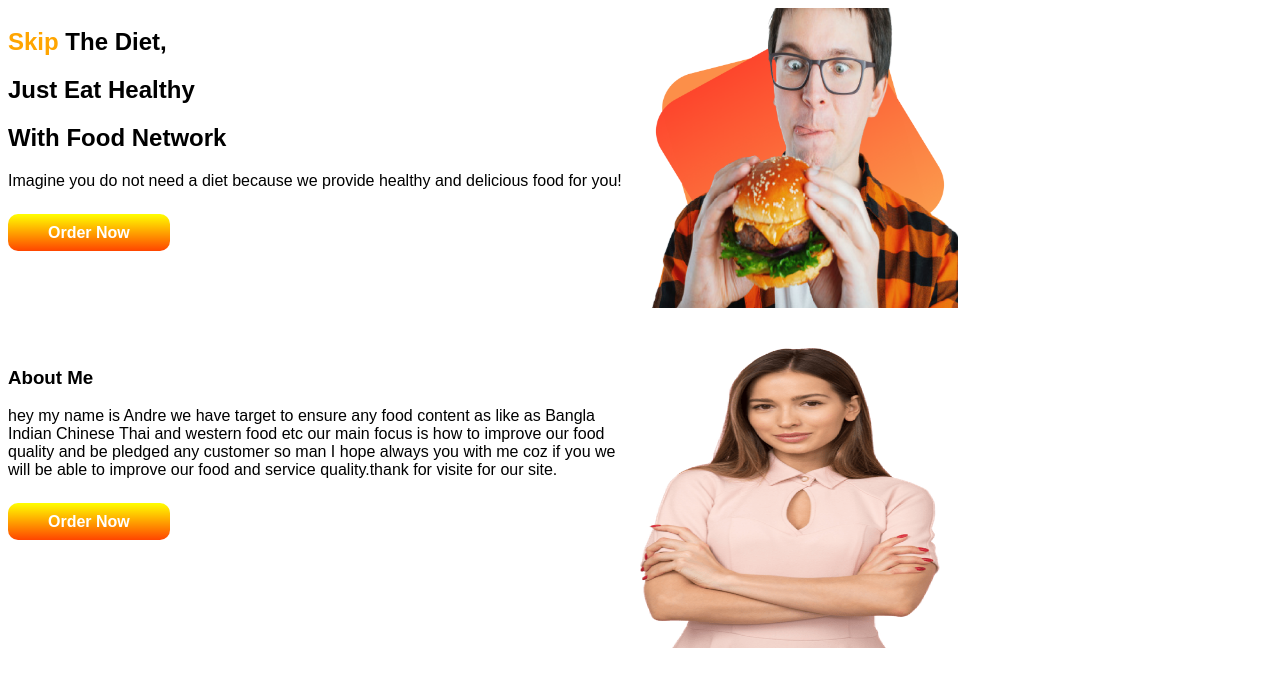
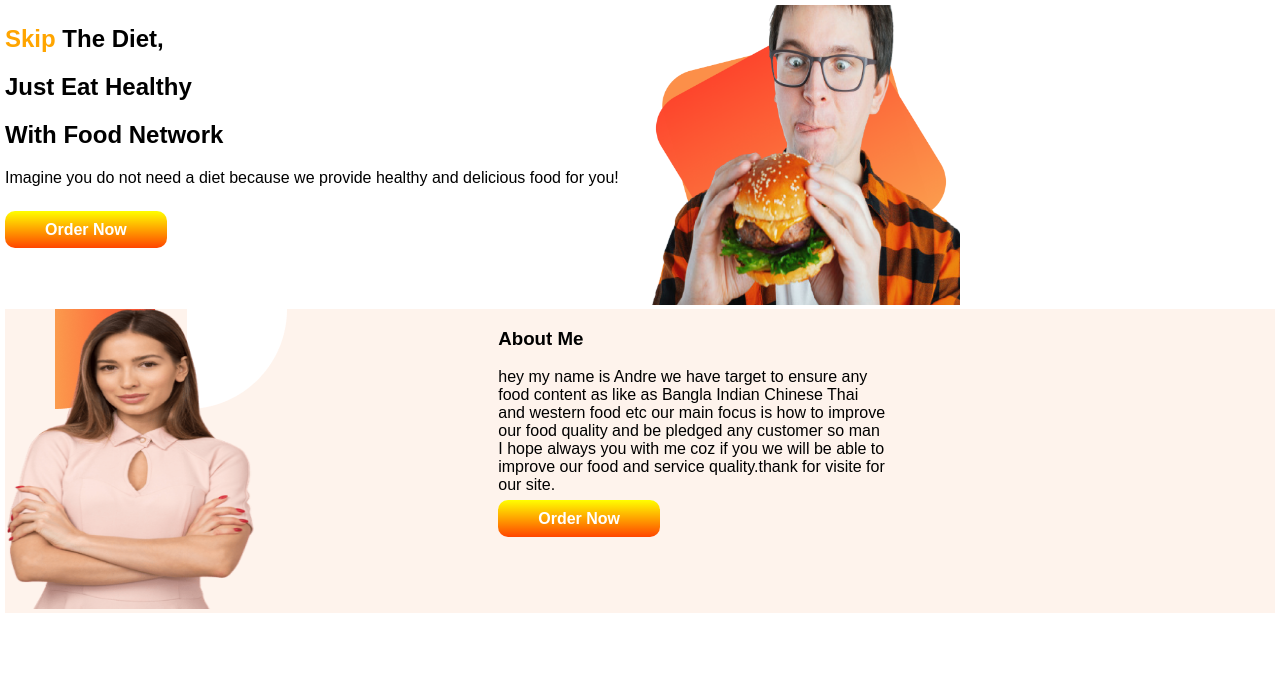
Before and after one commit to zulquar-nine/food-network, a plain HTML site: page index.html in a window 1280 px wide. Drawn offline with Linux system fonts and the light colour scheme.

Commit message:
t-commit

```diff
--- a/index.html
+++ b/index.html
@@ -21,11 +21,12 @@
             <a class="link-button" href="www.google.com">Order Now</a>
         </div>
         <div class="half-width"><img src="images/male.png" alt="" width="500" height="300"></div>
-    </section><br><br>
+    </section>
 
-    <section>
-        <div class="half-width">
-            <div class="text">
+    <section class="top-banner">
+        <div class="half-width"><img src="images/Person Image.png" alt="" width="300" height="300"></div>
+        <div class="text-box">
+            <div class="half-width">
                 <h3>About Me</h3>
                 <p>hey my name is Andre we have target to ensure any food content as like as Bangla Indian Chinese Thai
                     and
@@ -33,12 +34,10 @@
                     man I
                     hope always you with me coz if you we will be able to improve our food and service quality.thank for
                     visite for our site.
-                </p><br>
+                </p>
                 <a class="link-button" href="www.google.com">Order Now</a>
             </div>
-
         </div>
-        <div><img src="images/Person Image.png" alt="" width="300" height="300"></div>
     </section>
 </body>
 
--- a/style.css
+++ b/style.css
@@ -1,5 +1,6 @@
 body{
     font-family: 'poppins',sans-serif;
+    margin: 5px;
 }
 .color{
     color: orange;
@@ -27,3 +28,10 @@
 .text{
     text-align: left;
 }
+.top-banner{
+    background-image: url(images/7.png);
+    background-repeat: no-repeat;
+}
+.text-box{
+    width: 1000px;
+}
```
Also changed, not shown: images/7.png (added).
